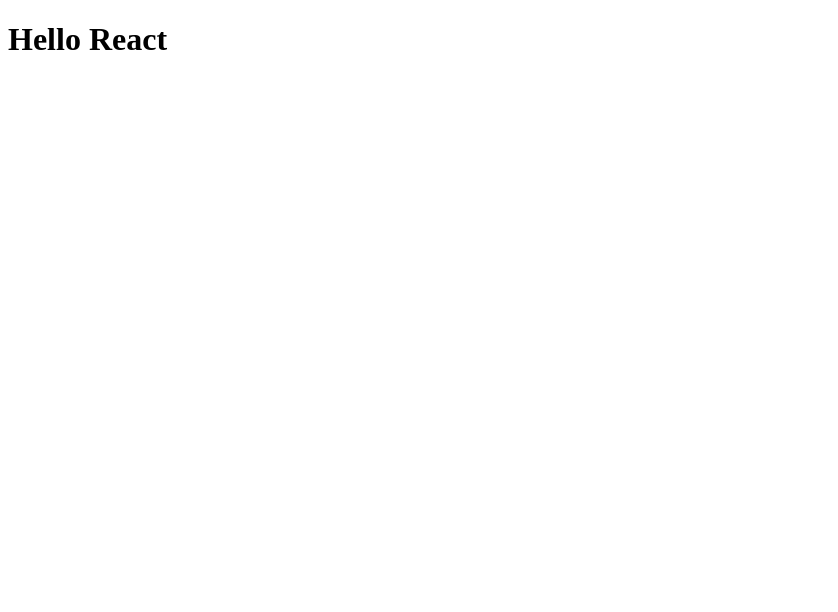
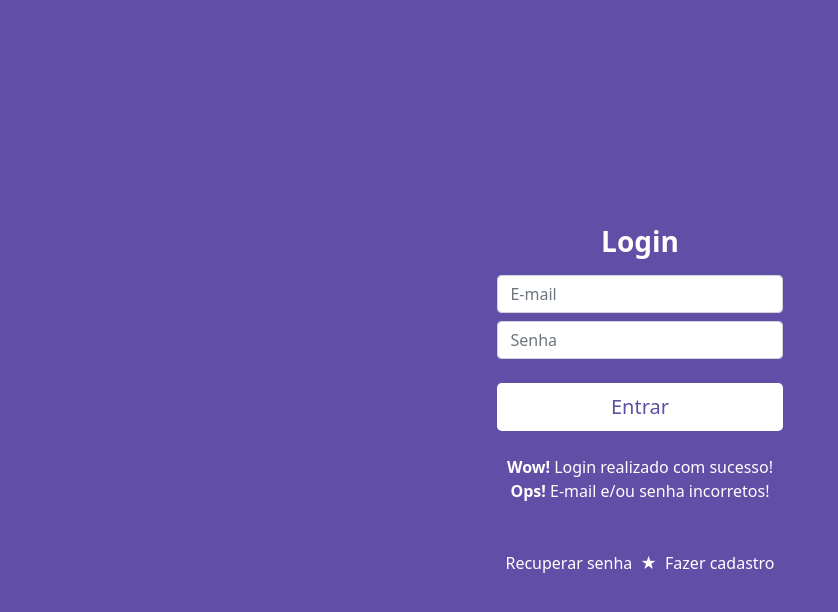
Before and after one commit to jtiagosantos/Events-App, a React (Create React App) app: page / in a window 1280 px wide. Shown: the top 612 px of the page, without its empty margins (0-838 px from the left). Built offline with nearby package versions, Linux system fonts and the light colour scheme.

Commit message:
feat: add login screen

```diff
--- a/package.json
+++ b/package.json
@@ -8,8 +8,10 @@
     "@testing-library/user-event": "^12.1.10",
     "@types/jest": "^26.0.15",
     "@types/node": "^12.0.0",
+    "@types/node-sass": "^4.11.2",
     "@types/react": "^17.0.0",
     "@types/react-dom": "^17.0.0",
+    "node-sass": "^4.0.0",
     "react": "^17.0.2",
     "react-dom": "^17.0.2",
     "react-scripts": "4.0.3",
--- a/public/index.html
+++ b/public/index.html
@@ -4,8 +4,17 @@
     <meta charset="utf-8" />
     <meta name="viewport" content="width=device-width, initial-scale=1" />
     <title>Events App</title>
+
+    <!--Bootstrap-->
+    <link href="https://cdn.jsdelivr.net/npm/bootstrap@5.1.0/dist/css/bootstrap.min.css" rel="stylesheet" integrity="sha384-KyZXEAg3QhqLMpG8r+8fhAXLRk2vvoC2f3B09zVXn8CA5QIVfZOJ3BCsw2P0p/We" crossorigin="anonymous">
+
   </head>
   <body>
     <div id="root"></div>
+
+    <!--Bootstrap-->
+    <script src="https://cdn.jsdelivr.net/npm/bootstrap@5.1.0/dist/js/bootstrap.bundle.min.js" integrity="sha384-U1DAWAznBHeqEIlVSCgzq+c9gqGAJn5c/t99JyeKa9xxaYpSvHU5awsuZVVFIhvj" crossorigin="anonymous"></script>
+    <script src="https://cdn.jsdelivr.net/npm/@popperjs/core@2.9.3/dist/umd/popper.min.js" integrity="sha384-eMNCOe7tC1doHpGoWe/6oMVemdAVTMs2xqW4mwXrXsW0L84Iytr2wi5v2QjrP/xp" crossorigin="anonymous"></script>
+    <script src="https://cdn.jsdelivr.net/npm/bootstrap@5.1.0/dist/js/bootstrap.min.js" integrity="sha384-cn7l7gDp0eyniUwwAZgrzD06kc/tftFf19TOAs2zVinnD/C7E91j9yyk5//jjpt/" crossorigin="anonymous"></script>
   </body>
 </html>
--- a/src/App.tsx
+++ b/src/App.tsx
@@ -1,5 +1,9 @@
+import Home from './pages/Home';
+
 export function App(): JSX.Element {
   return (
-    <h1>Hello React</h1>
+    <>
+      <Home />
+    </>
   );
 };
--- /dev/null
+++ b/src/components/Login/index.tsx
@@ -0,0 +1,32 @@
+import './styles.scss';
+
+export default function Login(): JSX.Element {
+  return(
+    <div className="login-content d-flex align-items-center">
+      <form className="form-signin text-center mx-auto">
+        <h1 className="h3 mb-3 fw-bold text-white">Login</h1>
+
+        <input type="email" className="form-control my-2" id="floatingInput" placeholder="E-mail" />
+        <input type="password" className="form-control my-2" id="floatingPassword" placeholder="Senha" />
+
+        <button className="w-100 btn btn-lg btn-login mt-3" type="submit">Entrar</button>
+
+        <div className="message-login text-white text-center my-4">
+          <span>
+            <strong>Wow!</strong> Login realizado com sucesso!
+          </span>
+          <br />
+          <span>
+            <strong>Ops!</strong> E-mail e/ou senha incorretos!
+          </span>
+        </div>
+
+        <div className="options-login mt-5 text-center">
+          <a href="#" className="mx-2">Recuperar senha</a>
+          <span className="text-white">&#9733;</span>
+          <a href="#" className="mx-2">Fazer cadastro</a>
+        </div>
+      </form>
+    </div>
+  );
+};
--- /dev/null
+++ b/src/components/Login/styles.scss
@@ -0,0 +1,30 @@
+.login-content {
+  width: 100%;
+  padding: 15px;
+  margin: auto;
+  background-color: #614ea6;
+  height: 100vh;
+
+  .btn-login {
+    background-color: #fff;
+    color: #614ea6;
+
+    &:hover {
+      background-color: #f21667;
+      color: #fff;
+      transition: .2s ease-in;
+    }
+  }
+
+  .options-login {
+    a {
+      text-decoration: none;
+      color: #fff;
+      transition: .2s ease-in;
+
+      &:hover {
+        color: #f21667;
+      }
+    }
+  }
+}
--- /dev/null
+++ b/src/pages/Home/index.tsx
@@ -0,0 +1,11 @@
+import Login from '../../components/Login';
+
+import './styles.scss';
+
+export default function Home(): JSX.Element {
+  return(
+    <>
+    <Login />
+    </>
+  );
+};
--- /dev/null
+++ b/src/react-app-env.d.ts
@@ -0,0 +1 @@
+/// <reference types="react-scripts" />
```
Also changed, not shown: src/pages/Home/styles.scss (added), 1 other file (tests, documents, lock files or other folders).
